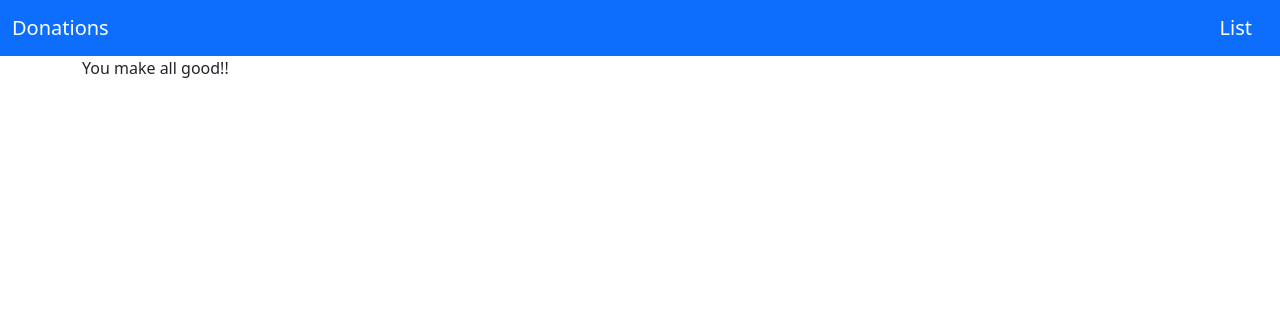
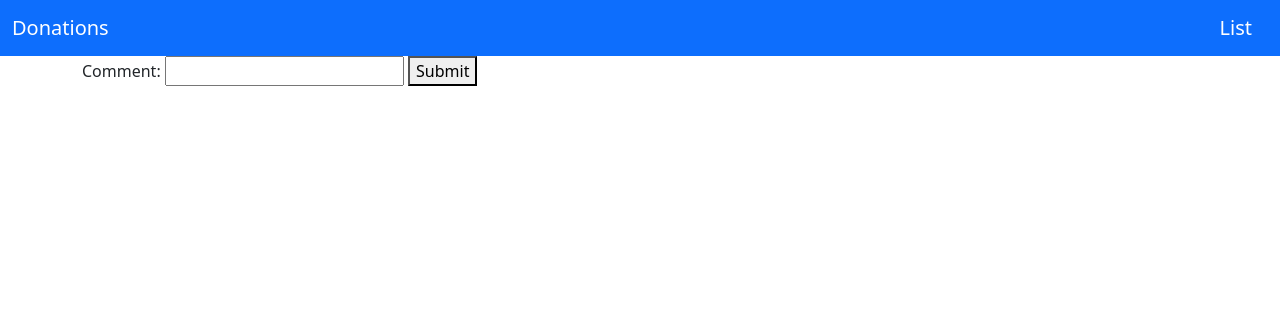
Before and after one commit to PashaHex/Django_donate, a Django app: page /donations/donate/1/comment in a window 1280 px wide. Shown: the top 316 px of the page. Run offline with Django 4.2, Linux system fonts and the light colour scheme.

Commit message:
create file forms.py

```diff
--- /dev/null
+++ b/Django_projects/forms.py
@@ -0,0 +1,5 @@
+from django import forms
+
+
+class DonateCommentForm(forms.Form):
+    comment = forms.Field()
--- a/donations/views.py
+++ b/donations/views.py
@@ -4,6 +4,7 @@ from django.http import HttpResponse
 from django.urls import reverse
 from django.shortcuts import render
 
+from Django_projects.forms import DonateCommentForm
 from donations.models import Item
 
 
@@ -15,7 +16,14 @@ def main_donate_page(request):
     return render(request, 'main.html', context)
 
 def donate_comment(request, **kwargs):
-    context = {}
+    if request.method == 'POST':
+        context = {
+            'form': DonateCommentForm(request.POST)
+        }
+    else:
+        context = {
+            'form': DonateCommentForm()
+        }
     return render(request, 'donate_comment.html', context)
 
 
--- a/templates/donate_comment.html
+++ b/templates/donate_comment.html
@@ -1,5 +1,10 @@
 {% extends "base.html" %}
 
 {% block content %}
-   You make all good!!
+
+   <form method="post">
+      {{ form }}
+      <button type="submit"> Submit </button>
+   </form>
+
 {% endblock %}
```
